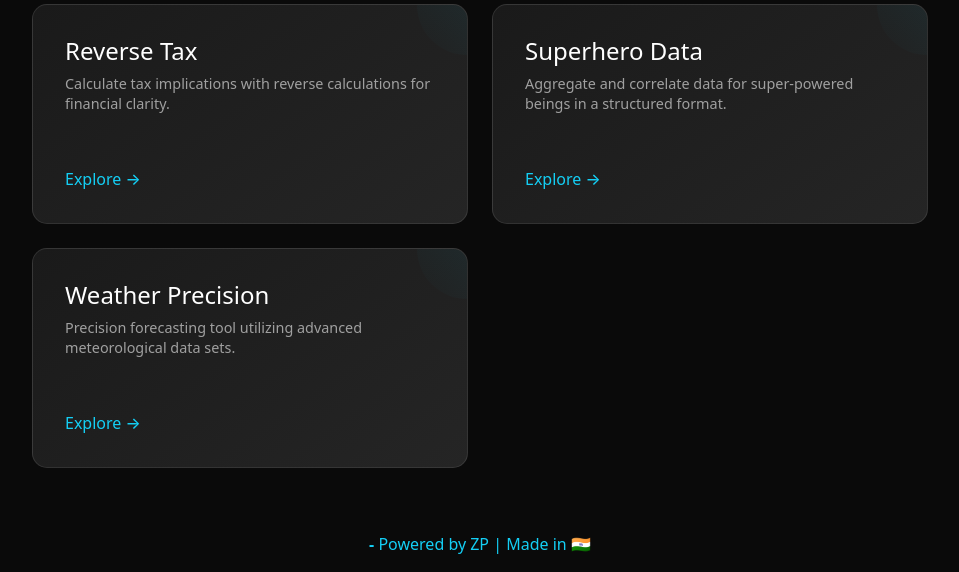
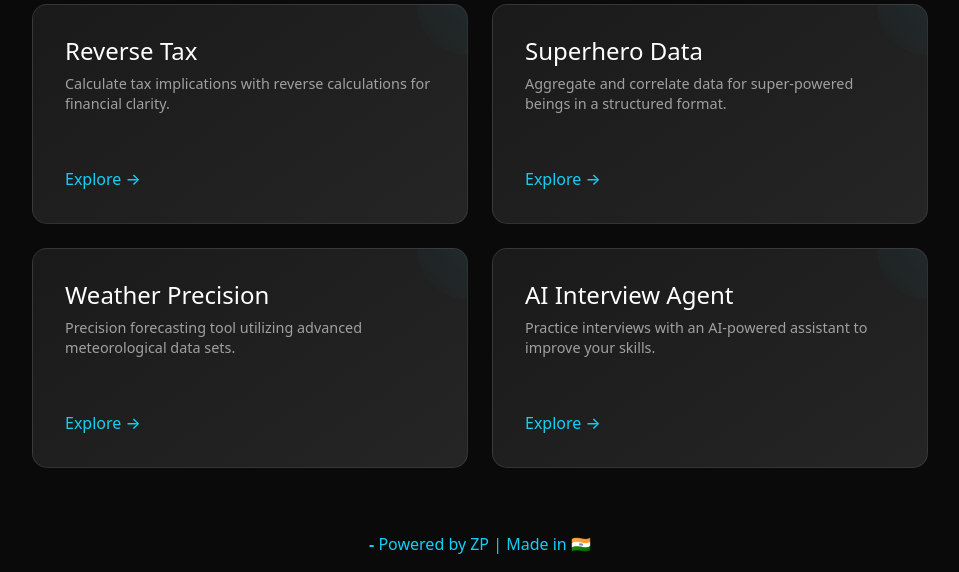
Before and after one commit to engagepy/livenit_opensource_tools, a Flask app: page / in a window 1280 px wide. Shown: the part 770-1342 px from the top of the page, without its empty margins (160-1119 px from the left). Run offline with Flask 2, Linux system fonts and the light colour scheme; some libraries are stand-ins or nearby versions.

Commit message:
Assistant checkpoint: Added AI Interview Agent card to landing page
Assistant generated file changes:
- templates/landing.html: Add AI Interview Agent card

---

User prompt:

Create a new card on landing page for AI Interview Agent

```diff
--- a/templates/landing.html
+++ b/templates/landing.html
@@ -172,6 +172,14 @@
       </div>
       <a href="{{ url_for('weathery') }}" class="tool-link">Explore →</a>
     </div>
+
+    <div class="tool-card">
+      <div>
+        <h2 class="tool-title">AI Interview Agent</h2>
+        <p class="tool-description">Practice interviews with an AI-powered assistant to improve your skills.</p>
+      </div>
+      <a href="{{ url_for('ai_interviewer') }}" class="tool-link">Explore →</a>
+    </div>
   </div>
 </div>
 {% endblock %}
```
